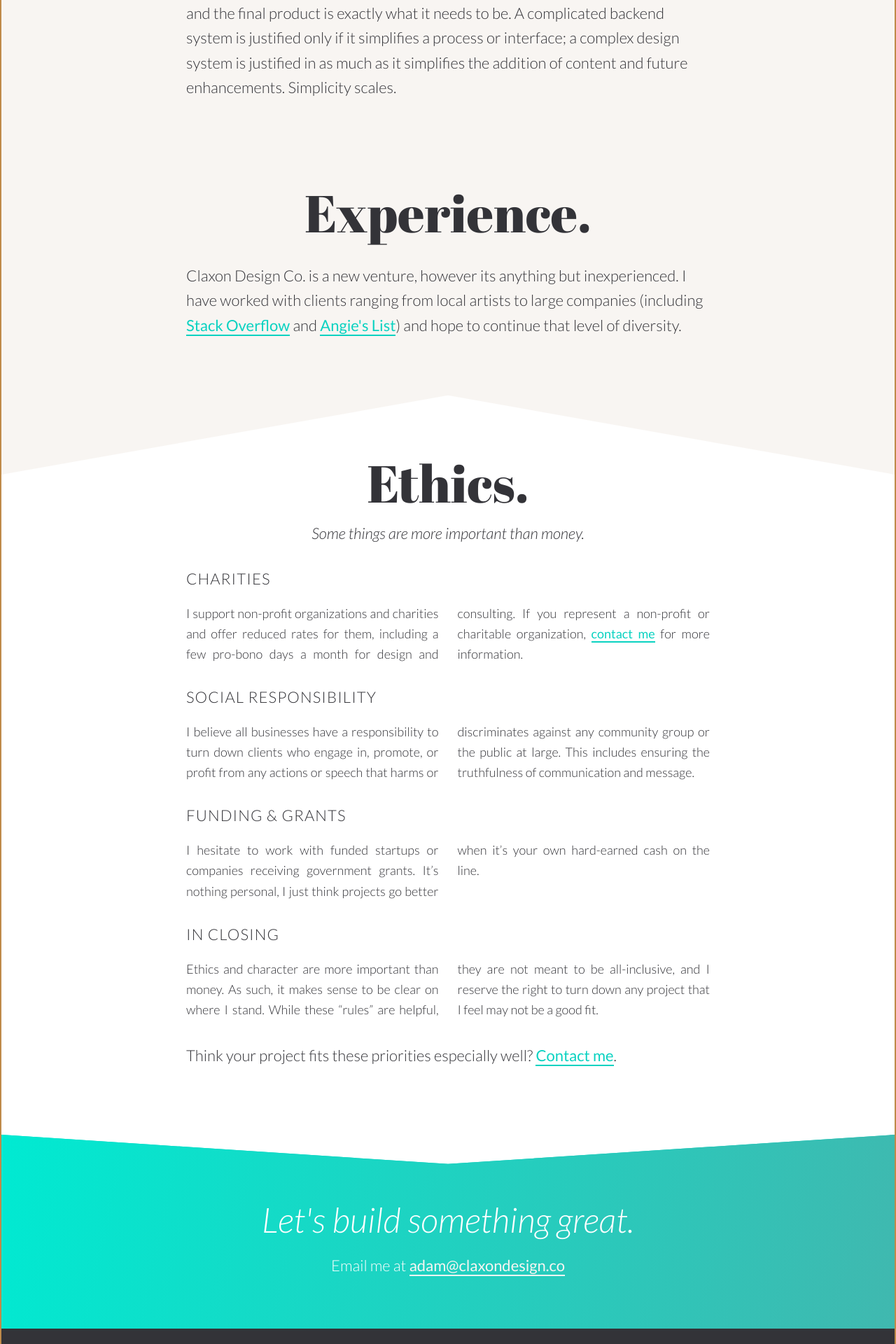
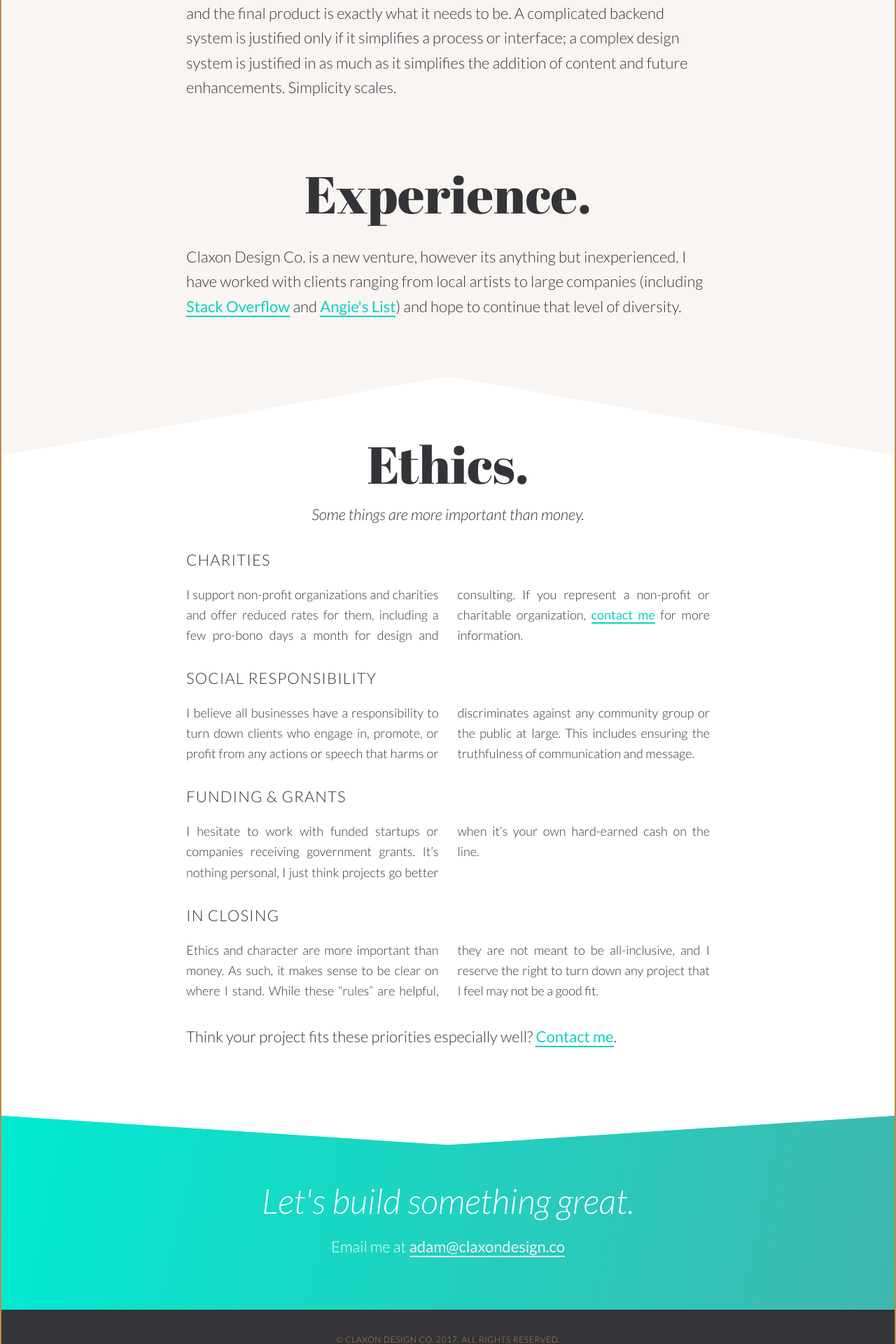
Before and after one commit to claxondesignco/claxondesignco.github.io, a Jekyll site: the page built from index.html, in a window 1280 px wide. Shown: the part 652-2572 px from the top of the page at 70% size. Built offline with Jekyll 4.4.1, drawn with Linux system fonts in a browser that asks for light colours.

Commit message:
Potential section + section spacing fix.

```diff
--- a/_sass/_page-sections.sass
+++ b/_sass/_page-sections.sass
@@ -9,7 +9,7 @@
     padding: ms(5)
 
   & + &
-    padding-top: ms(2)
+    padding-top: 0
 
   &__header
     text-align: center
```
